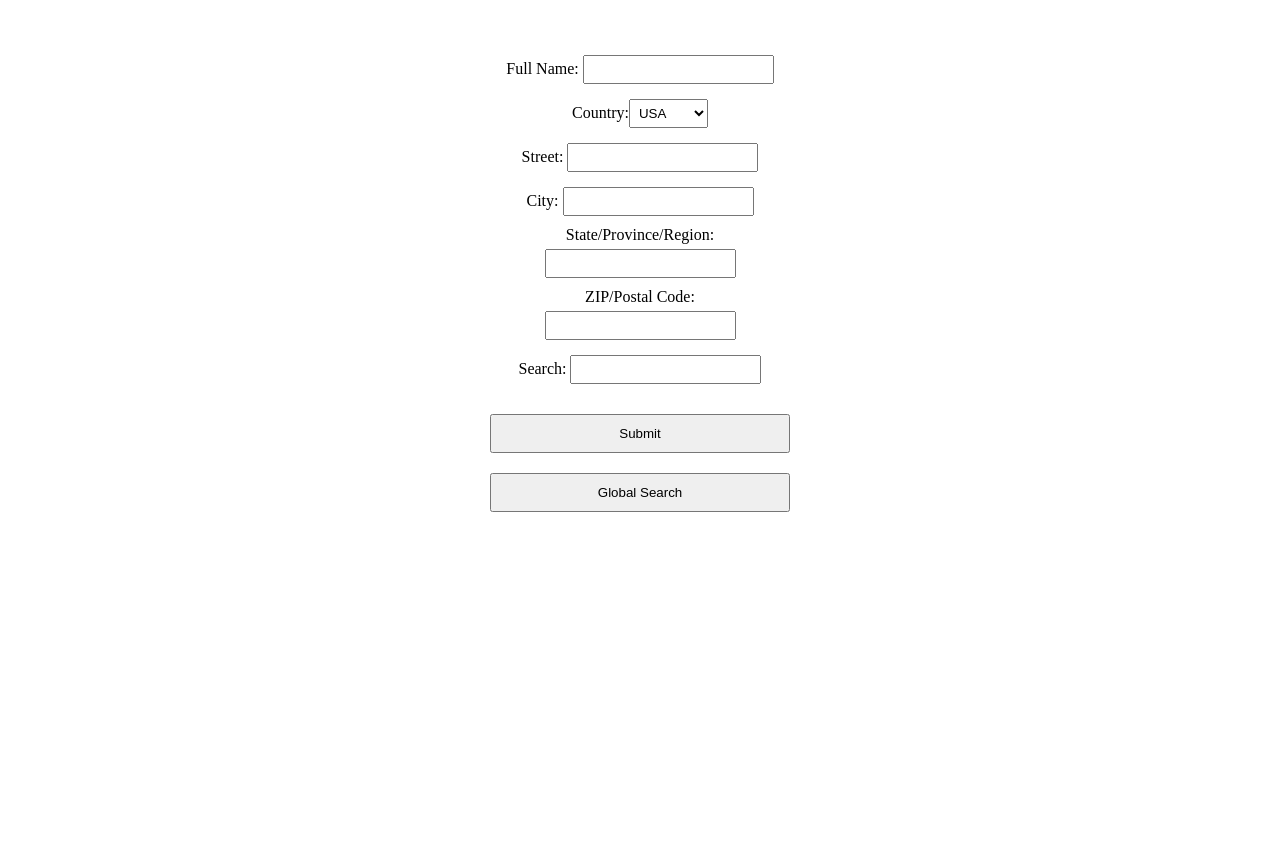
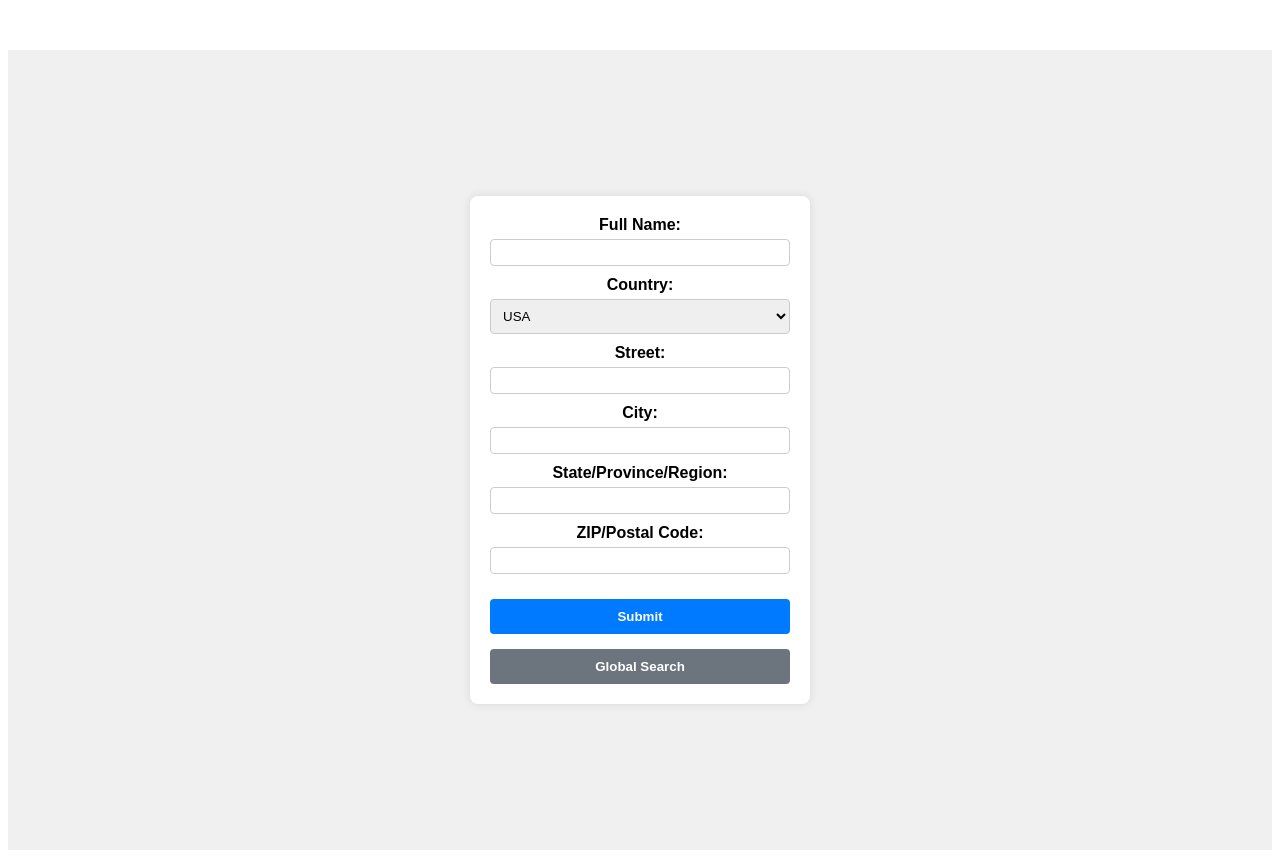
Before and after one commit to varuntej07/AddressArchitect, a React (Create React App) app in the folder client/: page / in a window 1280 px wide. Before the commit the page ends 800 px from the top, so only its background shows below. Built offline with nearby package versions, Linux system fonts and the light colour scheme.

Commit message:
Update address input form

```diff
--- a/client/src/App.js
+++ b/client/src/App.js
@@ -1,5 +1,6 @@
 import React, { useState } from 'react';
 import axios from 'axios';
+import './App.css'; // Import the CSS file
 
 function HomePage() {
     const [address, setAddress] = useState({
@@ -9,7 +10,6 @@ function HomePage() {
         city: '',
         state: '',
         postalCode: '',
-        search: '',
     });
 
     const handleInputChange = (e) => {
@@ -18,7 +18,7 @@ function HomePage() {
 
     const handleSubmit = (e) => {
         e.preventDefault();
-        console.log('Clicked on submit button but no idea if it saves ya address');
+        console.log('Clicked on submit button, saving address...');
         axios.post('http://localhost:5000/api/addresses', address)
             .then(response => {
                 console.log('Address saved:', response.data);
@@ -27,53 +27,44 @@ function HomePage() {
             });
     };
 
+    const handleGlobalSearch = () => {
+        console.log('Global search initiated');
+        // Implement search functionality as needed
+    };
+
     return (
         <div className="App">
             <form onSubmit={handleSubmit} className="address-form">
                 <label>
-                    Full Name: <input type='text' name='name'
-                        value={address.name} onChange={handleInputChange} />
+                    Full Name:
+                    <input type="text" name="name" value={address.name} onChange={handleInputChange} />
                 </label>
                 <label>
                     Country:
                     <select name="country" value={address.country} onChange={handleInputChange}>
-                        {/* Options can be fetched from an API or will define statically */}
                         <option value="usa">USA</option>
                         <option value="canada">Canada</option>
                         <option value="uk">UK</option>
                     </select>
                 </label>
-
                 <label>
-                    Street: <input type="text" name="street"
-                        value={address.street} onChange={handleInputChange} />
+                    Street:
+                    <input type="text" name="street" value={address.street} onChange={handleInputChange} />
                 </label>
-
                 <label>
-                    City: <input type="text" name="city"
-                    value={address.city} onChange={handleInputChange} />
+                    City:
+                    <input type="text" name="city" value={address.city} onChange={handleInputChange} />
                 </label>
-
                 <label>
-                    State/Province/Region: <input type="text" name="state"
-                        value={address.state} onChange={handleInputChange} />
+                    State/Province/Region:
+                    <input type="text" name="state" value={address.state} onChange={handleInputChange} />
                 </label>
-
                 <label>
-                    ZIP/Postal Code: <input type="text" name="postalCode"
-                        value={address.postalCode} onChange={handleInputChange} />
+                    ZIP/Postal Code:
+                    <input type="text" name="postalCode" value={address.postalCode} onChange={handleInputChange} />
                 </label>
-
-                <label>
-                    Search: <input type="text" name="search"
-                        value={address.search} onChange={handleInputChange} />
-                </label>
-
-                <button type="submit" onClick={handleSubmit}>Submit</button>
-                <button type="button"
-                    onClick={() => console.log('Global search:', address.search)}>
-                    Global Search
-                </button>
+                <button type="submit">Submit</button>
+                <button type="button" onClick={handleGlobalSearch}>Global Search</button>
             </form>
         </div>
     );
```
